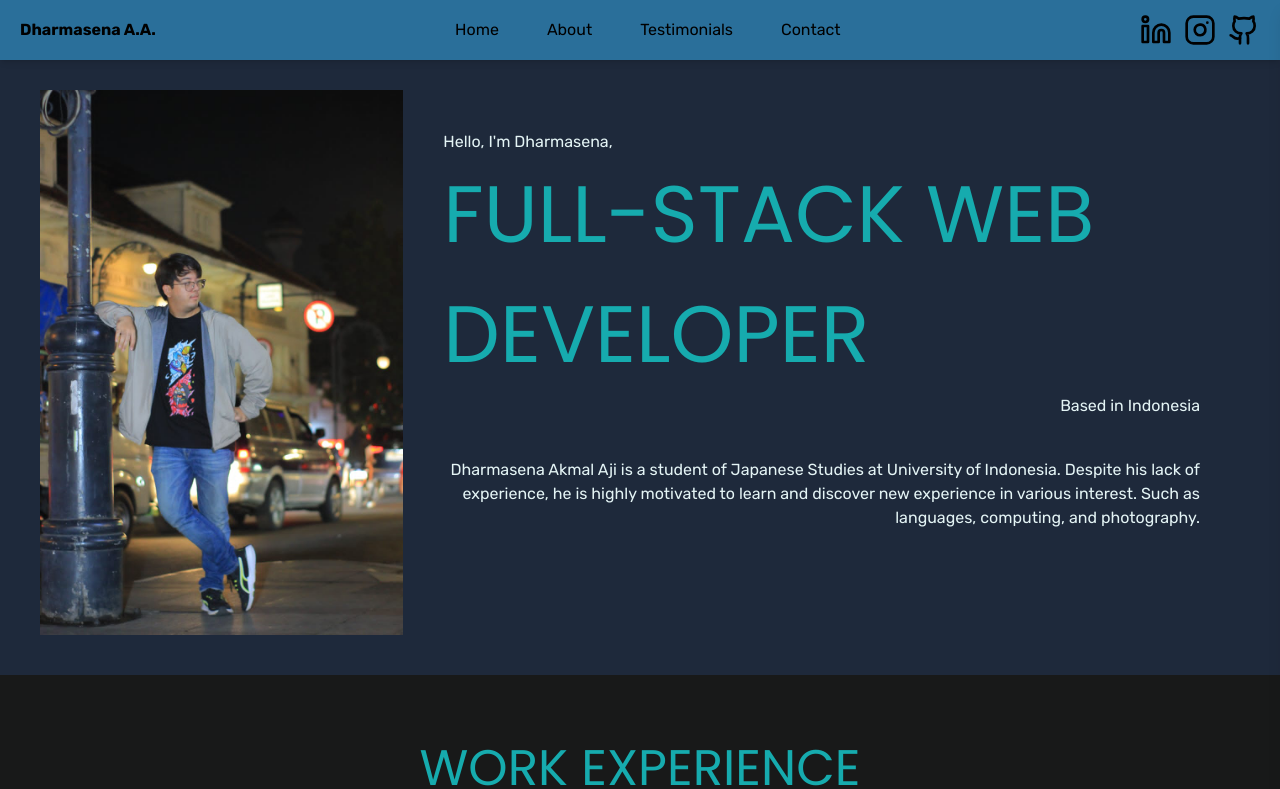
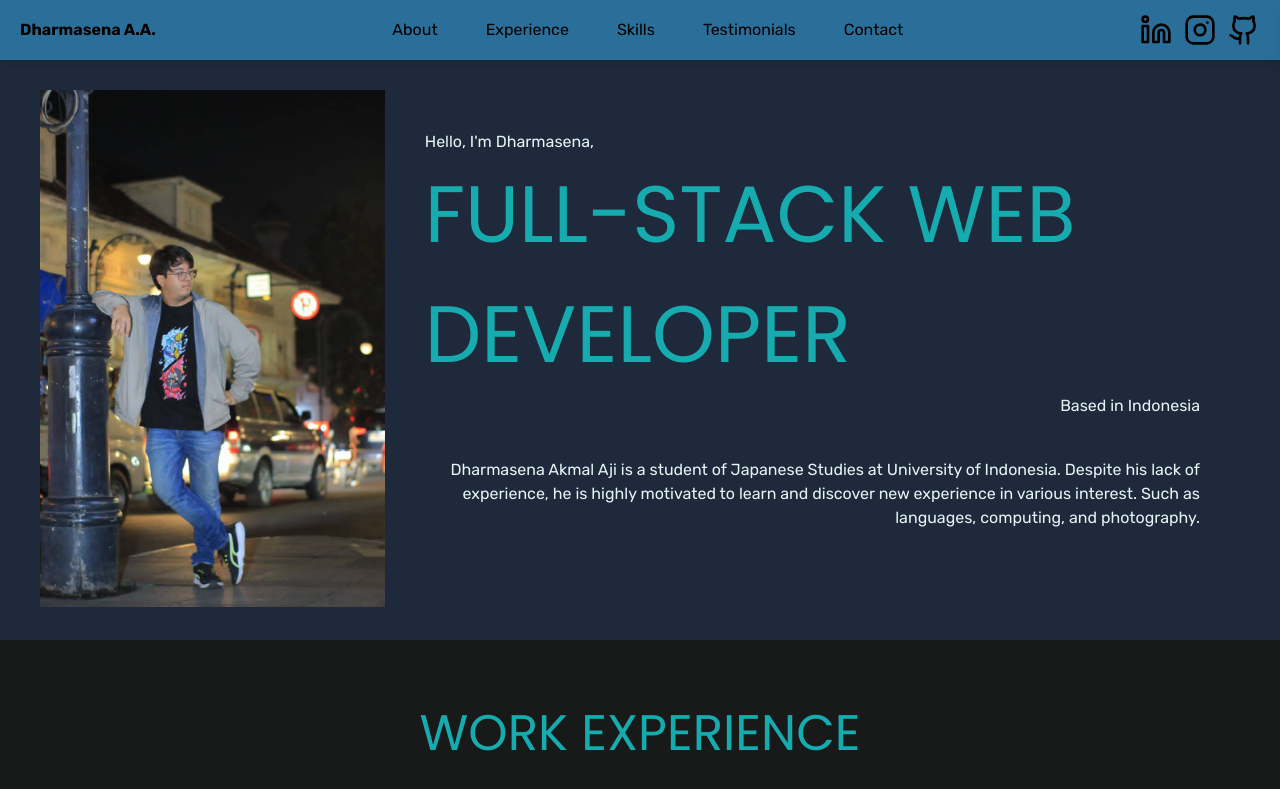
Before and after one commit to KaonashiMFG/proto-folio, a React (Vite) app: page / in a window 1280 px wide. Shown: the top 789 px of the page. Built offline with nearby package versions, Linux system fonts and the light colour scheme.

Commit message:
jetro and me smaller

```diff
--- a/src/components/Contacts.tsx
+++ b/src/components/Contacts.tsx
@@ -5,7 +5,7 @@
 export default function Workexp() {
   return (
     <>
-      <div className="p-10 bg-navbar flex gap-28 justify-center items-center max-xl:flex-col max-xl:gap-10">
+      <div id="contacts" className="p-10 bg-navbar flex gap-28 justify-center items-center max-xl:flex-col max-xl:gap-10">
         <h1 className="text-black max-xl:underline">CONTACTS</h1>
 
         <div className="logoContact">
@@ -18,12 +18,12 @@ export default function Workexp() {
         </div>
 
         <div className="logoContact">
-          <img src="/icons/mail.svg" alt="Email icon" />
+          <img src="/icons/mail.svg" alt="Email icon" className="w-[25px]" />
           <p className="text-sm text-black">dharmasenaakmalaji@outlook.com</p>
         </div>
 
         <div className="logoContact">
-          <img src="/icons/locate.svg" alt="Adress icon" />
+          <img src="/icons/locate.svg" alt="Adress icon" className="w-[25px]" />
           <p className="text-sm text-black">jl. Masjid Al-Anwar No.18</p>
         </div>
       </div>
--- a/src/components/Hero.tsx
+++ b/src/components/Hero.tsx
@@ -2,10 +2,10 @@ import me from "../images/mememe.jpg";
 
 export default function Hero() {
     return (
-      <div className="flex p-10 bg-boxColor mt-[50px] max-xl:flex-col">
+      <div id="hero" className="flex p-10 bg-boxColor mt-[50px] max-xl:flex-col">
         {/* image */}
-        <div className="max-xl:flex max-xl:justify-center">
-          <img src={me} alt="DHARMASENA" className="max-xl:w-60 "/>
+        <div className="w-[800px] h-[510px] max-xl:w-[15rem] max-xl:h-[23rem]">
+          <img src={me} alt="DHARMASENA" className="max-xl:w-[15rem] max-xl:h-[23rem]"/>
         </div>
 
         {/* description */}
--- a/src/components/Navbar.tsx
+++ b/src/components/Navbar.tsx
@@ -47,16 +47,19 @@ export default function Navbar() {
 
       {/* Desktop Menu */}
       <div className="hidden xl:flex p-2 gap-5 rounded-xl">
-        <a className="onHover font-rubik font-normal border-2 px-3 border-transparent">
-          Home
-        </a>
-        <a className="onHover font-rubik font-normal border-2 px-3 border-transparent">
+        <a href="hero" className="onHover font-rubik font-normal border-2 px-3 border-transparent">
           About
         </a>
-        <a className="onHover font-rubik font-normal border-2 px-3 border-transparent">
+        <a href="workexp" className="onHover font-rubik font-normal border-2 px-3 border-transparent">
+          Experience
+        </a>
+        <a href="skills" className="onHover font-rubik font-normal border-2 px-3 border-transparent">
+          Skills
+        </a>
+        <a href="testimonials" className="onHover font-rubik font-normal border-2 px-3 border-transparent">
           Testimonials
         </a>
-        <a className="onHover font-rubik font-normal border-2 px-3 border-transparent">
+        <a href="contacts" className="onHover font-rubik font-normal border-2 px-3 border-transparent">
           Contact
         </a>
       </div>
@@ -90,16 +93,19 @@ export default function Navbar() {
 
         {/* Menu Items */}
         <div className="flex flex-col items-start gap-5 p-5 mt-20">
-          <a className="onHover font-rubik font-normal text-black border-2 px-3 border-transparent">
-            Home
-          </a>
-          <a className="onHover font-rubik font-normal text-black border-2 px-3 border-transparent">
+          <a href="hero" className="onHover font-rubik font-normal text-black border-2 px-3 border-transparent">
             About
           </a>
-          <a className="onHover font-rubik font-normal text-black border-2 px-3 border-transparent">
+          <a href="workexp" className="onHover font-rubik font-normal text-black border-2 px-3 border-transparent">
+            Experience
+          </a>
+          <a href="skills" className="onHover font-rubik font-normal text-black border-2 px-3 border-transparent">
+            Skills
+          </a>
+          <a href="testimonials" className="onHover font-rubik font-normal text-black border-2 px-3 border-transparent">
             Testimonials
           </a>
-          <a className="onHover font-rubik font-normal text-black border-2 px-3 border-transparent">
+          <a href="contacts" className="onHover font-rubik font-normal text-black border-2 px-3 border-transparent">
             Contact
           </a>
         </div>
@@ -107,17 +113,13 @@ export default function Navbar() {
         {/* Socials */}
         <div className="flex gap-3 p-5 mt-5">
           <a href="https://www.linkedin.com/in/dharmasena-aji-024765234/">
-            <img src="/src/icons/linkedin.svg" alt="linkedin" className="w-8" />
+            <img src="/icons/linkedin.svg" alt="linkedin" className="w-8" />
           </a>
           <a href="https://www.instagram.com/urenunknacdb/">
-            <img
-              src="/src/icons/instagram.svg"
-              alt="instagram"
-              className="w-8"
-            />
+            <img src="/icons/instagram.svg" alt="instagram" className="w-8"/>
           </a>
           <a href="https://github.com/KaonashiMFG">
-            <img src="/src/icons/github.svg" alt="github" className="w-8" />
+            <img src="/icons/github.svg" alt="github" className="w-8" />
           </a>
         </div>
       </div>
--- a/src/components/Skills.tsx
+++ b/src/components/Skills.tsx
@@ -40,7 +40,7 @@ export default function Skills() {
 
   return (
     <>
-      <div className="flex flex-col justify-center items-center gap-7 m-10 p-20 bg-boxColor rounded-full">
+      <div id="skills" className="flex flex-col justify-center items-center gap-7 m-10 p-20 bg-boxColor rounded-full">
         <h1 className="-mt-10 mb-2 text-3xl">TOOLS</h1>
 
         <div className="w-full max-w-4xl">
--- a/src/components/Testimonials.tsx
+++ b/src/components/Testimonials.tsx
@@ -3,7 +3,7 @@ import testimonials from "../data/json/Testimonials.json";
 export default function Testimonials() {
   return (
     <>
-      <div className="flex flex-col justify-center text-center m-20">
+      <div id="testimonials" className="flex flex-col justify-center text-center m-20">
         {/* Responsive header */}
         <h1 className="text-3xl lg:text-5xl sm:text-4xl text-header">
           TESTIMONIALS
--- a/src/components/Workexp.tsx
+++ b/src/components/Workexp.tsx
@@ -5,7 +5,7 @@ export default function Workexp() {
   const [showExperience, setShowExperience] = useState(false);
 
   return (
-    <div className="p-4 mt-10">
+    <div id="workexp" className="p-4 mt-10">
       <h1 className="flex justify-center items-center">
         WORK EXPERIENCE
       </h1>
--- a/src/index.html
+++ b/src/index.html
@@ -3,6 +3,7 @@
 <head>
   <meta charset="UTF-8">
   <meta name="viewport" content="width=device-width, initial-scale=1.0">
+  <meta name="description" content="this is my protofolio, the name is Dharmasena Akmal Aji. For future career and the current project">
   <title>Logo Animation</title>
   <script src="script.js" defer></script>
   <script src="https://cdn.tailwindcss.com"></script>
```
Also changed, not shown: src/images/Jetro-1-1170x600.png, src/images/mememe.jpg.
